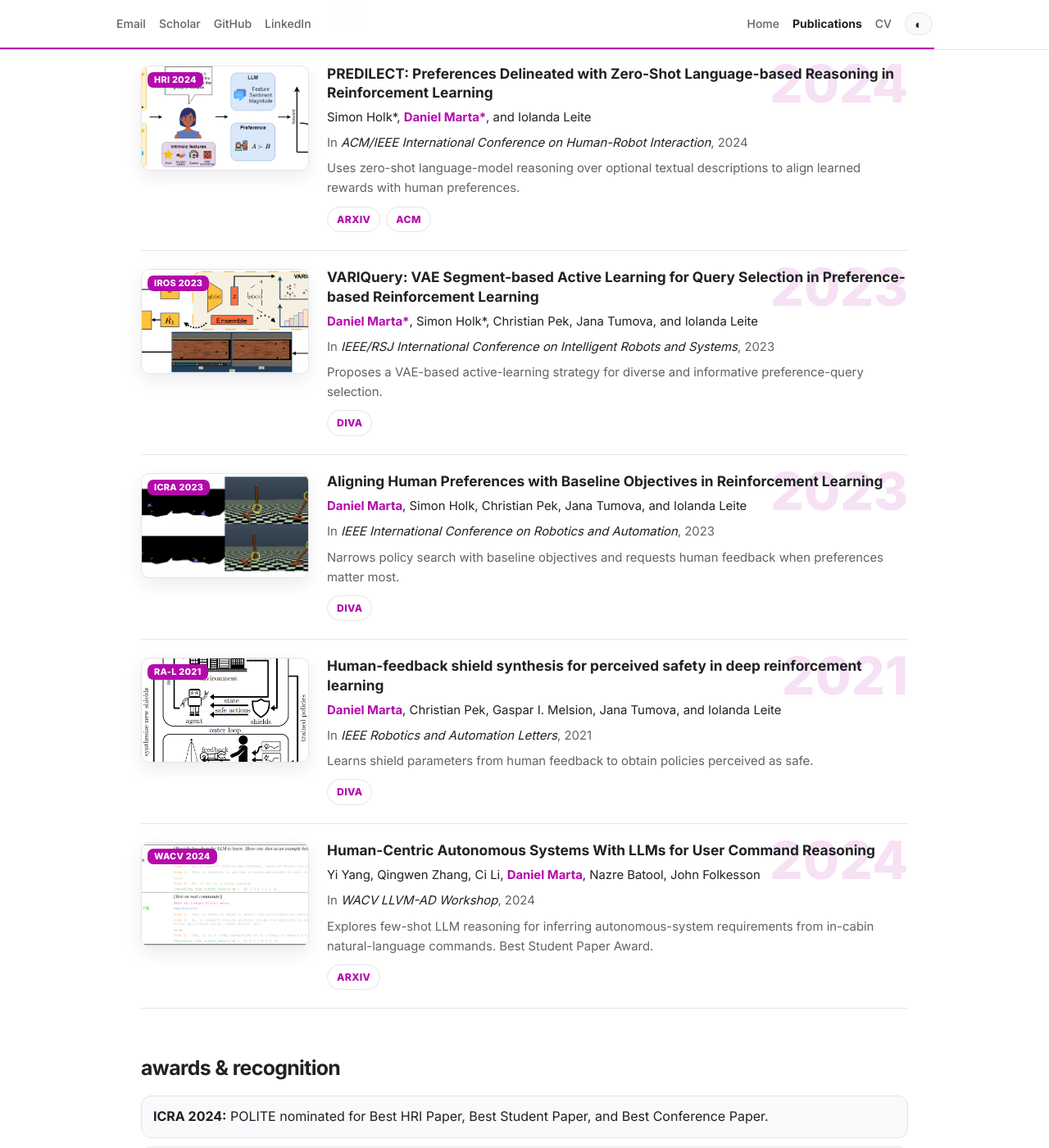
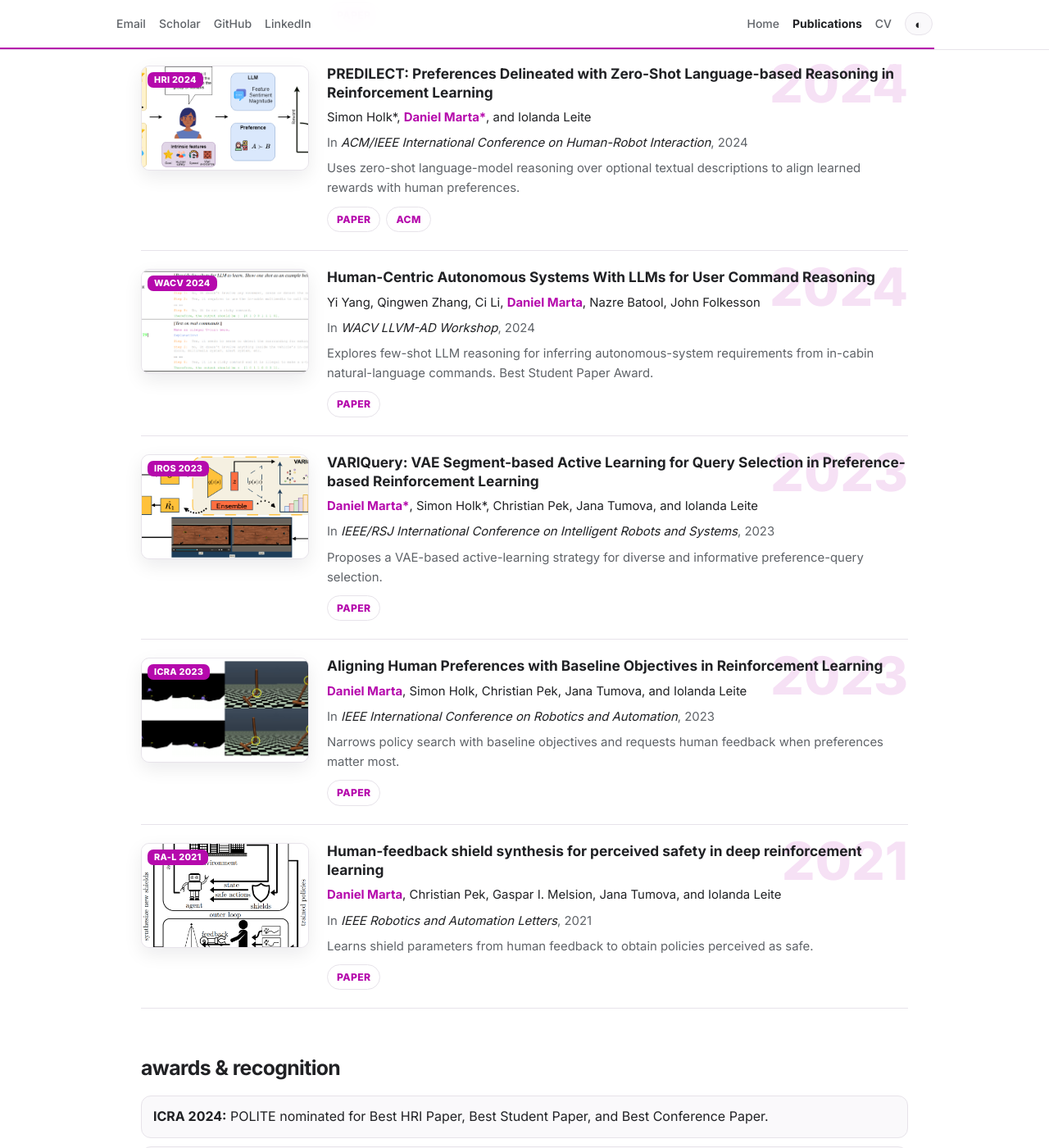
Before and after one commit to DanielLSM/daniellsm.github.io, a Jekyll site: the page research.html, which Jekyll copies as it is, in a window 1280 px wide and 1400 px high, scrolled down 1576 px. Shown: the whole window at 82% size. Built offline with Jekyll 4.4.1, drawn with Linux system fonts in a browser that asks for light colours; a style sheet for code colours, icons or effects is not loaded; some of the changed text lies outside the part shown.

Commit message:
Sort publications and normalize paper links

```diff
--- a/research.html
+++ b/research.html
@@ -59,21 +59,7 @@
       <p class="pub-authors">Ralf Römer, Maximilian Seeliger, Saida Liu, Ben Sturgis, Marco Bagatella, <strong>Daniel Marta</strong>, Andreas Krause, and Angela P. Schoellig</p>
       <p class="pub-venue"><em>arXiv preprint arXiv:2606.18043</em>, 2026</p>
       <p class="pub-summary">Introduces Velocity-Field Disagreement (VFD) for epistemic uncertainty in flow-based VLAs and SAVE, an uncertainty-guided active fine-tuning framework that needs at least 22% fewer expert demonstrations than baselines.</p>
-      <div class="pub-links"><a href="https://arxiv.org/abs/2606.18043" target="_blank" rel="noopener">arXiv</a><a href="https://tum-lsy.github.io/uq_vla/" target="_blank" rel="noopener">Website</a></div>
-    </article>
-  </li>
-<li class="publication">
-    <figure class="pub-media">
-      <span class="venue-badge">ICML + SPOT 2026</span>
-      <img src="/images/research/sdpo/sdpo-thumb.png" alt="Reinforcement Learning via Self-Distillation thumbnail">
-    </figure>
-    <article class="pub-body">
-      <div class="year-watermark">2026</div>
-      <h3 class="pub-title">Reinforcement Learning via Self-Distillation</h3>
-      <p class="pub-authors">Jonas Hübotter, Frederike Lübeck*, Lejs Behric*, Anton Baumann*, Marco Bagatella, <strong>Daniel Marta</strong>, Ido Hakimi, Idan Shenfeld, Thomas Kleine Buening, Carlos Guestrin, and Andreas Krause</p>
-      <p class="pub-venue">In <em>International Conference on Machine Learning (ICML)</em>, 2026; also accepted to the <em>ICLR 2026 Workshop on Scaling Post-training for LLMs (SPOT)</em></p>
-      <p class="pub-summary">Introduces Self-Distillation Policy Optimization (SDPO), converting rich environment feedback into dense self-distillation signals for more sample-efficient RL with language models.</p>
-      <div class="pub-links"><a href="https://icml.cc/virtual/2026/poster/64121" target="_blank" rel="noopener">ICML</a><a href="https://iclr.cc/virtual/2026/10013442" target="_blank" rel="noopener">SPOT</a><a href="https://arxiv.org/abs/2601.20802" target="_blank" rel="noopener">arXiv</a><a href="https://self-distillation.github.io/SDPO.html" target="_blank" rel="noopener">Website</a><a href="https://github.com/lasgroup/SDPO" target="_blank" rel="noopener">Code</a></div>
+      <div class="pub-links"><a href="https://arxiv.org/abs/2606.18043" target="_blank" rel="noopener">Paper</a><a href="https://tum-lsy.github.io/uq_vla/" target="_blank" rel="noopener">Website</a></div>
     </article>
   </li>
 <li class="publication">
@@ -92,6 +78,20 @@
   </li>
 <li class="publication">
     <figure class="pub-media">
+      <span class="venue-badge">ICML + SPOT 2026</span>
+      <img src="/images/research/sdpo/sdpo-thumb.png" alt="Reinforcement Learning via Self-Distillation thumbnail">
+    </figure>
+    <article class="pub-body">
+      <div class="year-watermark">2026</div>
+      <h3 class="pub-title">Reinforcement Learning via Self-Distillation</h3>
+      <p class="pub-authors">Jonas Hübotter, Frederike Lübeck*, Lejs Behric*, Anton Baumann*, Marco Bagatella, <strong>Daniel Marta</strong>, Ido Hakimi, Idan Shenfeld, Thomas Kleine Buening, Carlos Guestrin, and Andreas Krause</p>
+      <p class="pub-venue">In <em>International Conference on Machine Learning (ICML)</em>, 2026; also accepted to the <em>ICLR 2026 Workshop on Scaling Post-training for LLMs (SPOT)</em></p>
+      <p class="pub-summary">Introduces Self-Distillation Policy Optimization (SDPO), converting rich environment feedback into dense self-distillation signals for more sample-efficient RL with language models.</p>
+      <div class="pub-links"><a href="https://arxiv.org/abs/2601.20802" target="_blank" rel="noopener">Paper</a><a href="https://icml.cc/virtual/2026/poster/64121" target="_blank" rel="noopener">ICML</a><a href="https://iclr.cc/virtual/2026/10013442" target="_blank" rel="noopener">SPOT</a><a href="https://self-distillation.github.io/SDPO.html" target="_blank" rel="noopener">Website</a><a href="https://github.com/lasgroup/SDPO" target="_blank" rel="noopener">Code</a></div>
+    </article>
+  </li>
+<li class="publication">
+    <figure class="pub-media">
       <span class="venue-badge">ICRA 2024</span>
       <img src="/images/research/Sequelframework.png" alt="SEQUEL: Semi-Supervised Preference-based RL with Query Synthesis via Latent Interpolation thumbnail">
     </figure>
@@ -101,7 +101,7 @@
       <p class="pub-authors"><strong>Daniel Marta*</strong>, Simon Holk*, Christian Pek, Jana Tumova, and Iolanda Leite</p>
       <p class="pub-venue">In <em>IEEE International Conference on Robotics and Automation</em>, 2024</p>
       <p class="pub-summary">Improves preference-learning sample efficiency by augmenting human feedback with synthesized preference queries from latent interpolation.</p>
-      <div class="pub-links"><a href="https://ieeexplore.ieee.org/document/10610534" target="_blank" rel="noopener">IEEE</a></div>
+      <div class="pub-links"><a href="https://ieeexplore.ieee.org/document/10610534" target="_blank" rel="noopener">Paper</a></div>
     </article>
   </li>
 <li class="publication">
@@ -115,7 +115,7 @@
       <p class="pub-authors">Simon Holk, <strong>Daniel Marta</strong>, and Iolanda Leite</p>
       <p class="pub-venue">In <em>IEEE International Conference on Robotics and Automation</em>, 2024</p>
       <p class="pub-summary">Combines preference feedback with temporal highlights to improve granularity and representation learning. Nominated for Best HRI Paper, Best Student Paper, and Best Conference Paper.</p>
-      <div class="pub-links"><a href="https://ieeexplore.ieee.org/document/10610505" target="_blank" rel="noopener">IEEE</a></div>
+      <div class="pub-links"><a href="https://ieeexplore.ieee.org/document/10610505" target="_blank" rel="noopener">Paper</a></div>
     </article>
   </li>
 <li class="publication">
@@ -129,7 +129,21 @@
       <p class="pub-authors">Simon Holk*, <strong>Daniel Marta*</strong>, and Iolanda Leite</p>
       <p class="pub-venue">In <em>ACM/IEEE International Conference on Human-Robot Interaction</em>, 2024</p>
       <p class="pub-summary">Uses zero-shot language-model reasoning over optional textual descriptions to align learned rewards with human preferences.</p>
-      <div class="pub-links"><a href="https://arxiv.org/abs/2402.15420" target="_blank" rel="noopener">arXiv</a><a href="https://dl.acm.org/doi/10.1145/3610977.3634970" target="_blank" rel="noopener">ACM</a></div>
+      <div class="pub-links"><a href="https://arxiv.org/abs/2402.15420" target="_blank" rel="noopener">Paper</a><a href="https://dl.acm.org/doi/10.1145/3610977.3634970" target="_blank" rel="noopener">ACM</a></div>
+    </article>
+  </li>
+<li class="publication">
+    <figure class="pub-media">
+      <span class="venue-badge">WACV 2024</span>
+      <img src="/images/research/arxiv1.png" alt="Human-Centric Autonomous Systems With LLMs for User Command Reasoning thumbnail">
+    </figure>
+    <article class="pub-body">
+      <div class="year-watermark">2024</div>
+      <h3 class="pub-title">Human-Centric Autonomous Systems With LLMs for User Command Reasoning</h3>
+      <p class="pub-authors">Yi Yang, Qingwen Zhang, Ci Li, <strong>Daniel Marta</strong>, Nazre Batool, John Folkesson</p>
+      <p class="pub-venue">In <em>WACV LLVM-AD Workshop</em>, 2024</p>
+      <p class="pub-summary">Explores few-shot LLM reasoning for inferring autonomous-system requirements from in-cabin natural-language commands. Best Student Paper Award.</p>
+      <div class="pub-links"><a href="https://arxiv.org/abs/2311.08206" target="_blank" rel="noopener">Paper</a></div>
     </article>
   </li>
 <li class="publication">
@@ -143,7 +157,7 @@
       <p class="pub-authors"><strong>Daniel Marta*</strong>, Simon Holk*, Christian Pek, Jana Tumova, and Iolanda Leite</p>
       <p class="pub-venue">In <em>IEEE/RSJ International Conference on Intelligent Robots and Systems</em>, 2023</p>
       <p class="pub-summary">Proposes a VAE-based active-learning strategy for diverse and informative preference-query selection.</p>
-      <div class="pub-links"><a href="https://www.diva-portal.org/smash/get/diva2:1787953/FULLTEXT01.pdf" target="_blank" rel="noopener">DiVA</a></div>
+      <div class="pub-links"><a href="https://www.diva-portal.org/smash/get/diva2:1787953/FULLTEXT01.pdf" target="_blank" rel="noopener">Paper</a></div>
     </article>
   </li>
 <li class="publication">
@@ -157,7 +171,7 @@
       <p class="pub-authors"><strong>Daniel Marta</strong>, Simon Holk, Christian Pek, Jana Tumova, and Iolanda Leite</p>
       <p class="pub-venue">In <em>IEEE International Conference on Robotics and Automation</em>, 2023</p>
       <p class="pub-summary">Narrows policy search with baseline objectives and requests human feedback when preferences matter most.</p>
-      <div class="pub-links"><a href="https://www.diva-portal.org/smash/get/diva2:1744884/FULLTEXT01.pdf" target="_blank" rel="noopener">DiVA</a></div>
+      <div class="pub-links"><a href="https://www.diva-portal.org/smash/get/diva2:1744884/FULLTEXT01.pdf" target="_blank" rel="noopener">Paper</a></div>
     </article>
   </li>
 <li class="publication">
@@ -171,21 +185,7 @@
       <p class="pub-authors"><strong>Daniel Marta</strong>, Christian Pek, Gaspar I. Melsion, Jana Tumova, and Iolanda Leite</p>
       <p class="pub-venue">In <em>IEEE Robotics and Automation Letters</em>, 2021</p>
       <p class="pub-summary">Learns shield parameters from human feedback to obtain policies perceived as safe.</p>
-      <div class="pub-links"><a href="https://www.diva-portal.org/smash/get/diva2:1612302/FULLTEXT01.pdf" target="_blank" rel="noopener">DiVA</a></div>
-    </article>
-  </li>
-<li class="publication">
-    <figure class="pub-media">
-      <span class="venue-badge">WACV 2024</span>
-      <img src="/images/research/arxiv1.png" alt="Human-Centric Autonomous Systems With LLMs for User Command Reasoning thumbnail">
-    </figure>
-    <article class="pub-body">
-      <div class="year-watermark">2024</div>
-      <h3 class="pub-title">Human-Centric Autonomous Systems With LLMs for User Command Reasoning</h3>
-      <p class="pub-authors">Yi Yang, Qingwen Zhang, Ci Li, <strong>Daniel Marta</strong>, Nazre Batool, John Folkesson</p>
-      <p class="pub-venue">In <em>WACV LLVM-AD Workshop</em>, 2024</p>
-      <p class="pub-summary">Explores few-shot LLM reasoning for inferring autonomous-system requirements from in-cabin natural-language commands. Best Student Paper Award.</p>
-      <div class="pub-links"><a href="https://arxiv.org/abs/2311.08206" target="_blank" rel="noopener">arXiv</a></div>
+      <div class="pub-links"><a href="https://www.diva-portal.org/smash/get/diva2:1612302/FULLTEXT01.pdf" target="_blank" rel="noopener">Paper</a></div>
     </article>
   </li>
 </ol>
```
Also changed, not shown: _data/publications.yml (+39 -39 lines), index.html (+16 -16 lines), research/index.html (+35 -35 lines).
